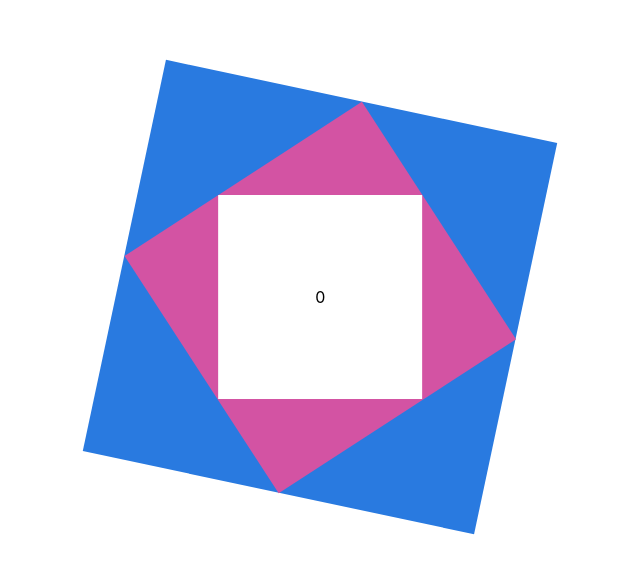
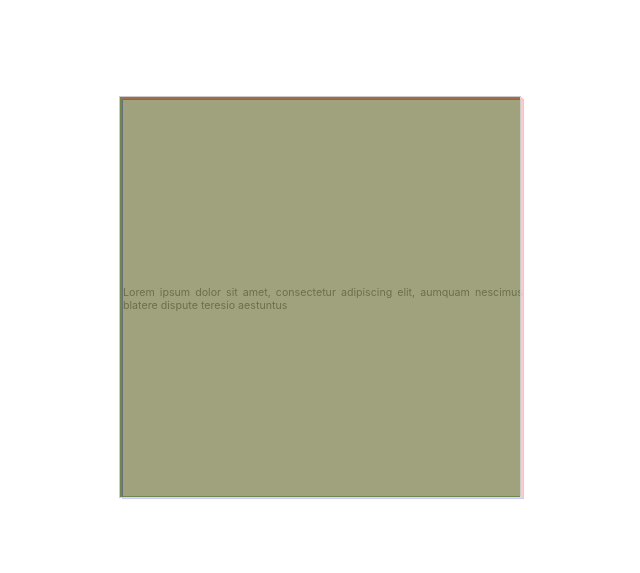
Before and after one commit to impproductions/react-nested-squares, a React (Create React App) app: page / in a window 1280 px wide. Shown: the part 103-676 px from the top of the page, without its empty margins (320-960 px from the left). Built offline with nearby package versions, Linux system fonts and the light colour scheme.

Commit message:
working fixed innermost, not scaling correctly

```diff
--- a/src/App.js
+++ b/src/App.js
@@ -1,4 +1,4 @@
-import Squares from './components/Squares';
+import NestedSquares from './components/Squares';
 
 import logo from './logo.svg';
 import './App.css';
@@ -22,15 +22,21 @@ function App() {
 
   return (
     <div className="App" style={{ display: "flex", height: "100vh", width: "100vw", alignItems: "center", justifyContent: "center" }}>
-      <div style={{transform: "rotateZ(12deg)"}}>
-        <Squares side={Math.min(windowSize[0], windowSize[1]) / 2} nestIndex={0}/*onResize={(scale) => setInnerSide(scale) }*/>
-          <div style={{ display: "flex", height: "100%", width: "100%" }}>
-            <div style={{ display: "flex", height: "100vh", width: "100vw", alignItems: "center", justifyContent: "center", maxHeight: "100%", maxWidth: "100%", flexGrow: 1, fontSize: "8pt", textAlign: "justify", overflow: "hidden", whiteSpace: "normal", textOverflow: "ellipsis" }}>
-              Content
-            </div>
+      {/* <div style={{transform: "rotateZ(12deg)"}}> */}
+      <NestedSquares side={Math.min(windowSize[0], windowSize[1]) / 2} nestAmount={2} nestIndex={2}>
+        <div style={{ display: "flex", height: "100%", width: "100%", border: "1px solid red" }}>
+          <div style={{ flex: "1 0 100%", fontSize: "1%", display: "flex", minHeight: "100%", minWidth: "100%", border: "1px solid blue", alignItems: "center", justifyContent: "center", maxHeight: "100%", maxWidth: "100%", flexGrow: 1, fontSize: "8pt", textAlign: "justify", overflow: "hidden", whiteSpace: "normal", textOverflow: "ellipsis" }}>
+            Lorem ipsum dolor sit amet, consectetur adipiscing elit, aumquam nescimus blatere dispute teresio aestuntus
           </div>
-        </Squares>
+        </div>
+      </NestedSquares>
+      {/* </div> */}
+      {/* <div style={{ width: "300px", height: "300px", backgroundColor: "black", color: "white" }}>
+        Lorem ipsum dolor sit amet, consectetur adipiscing elit. Fusce ut lectus dolor. Donec maximus imperdiet nibh, ac fermentum turpis fringilla vitae. Praesent nec enim varius, ullamcorper tellus ut, mollis odio. Pellentesque et purus sem. Fusce fermentum varius tortor quis consequat. Donec vestibulum, orci ut ultrices suscipit, diam nisl imperdiet odio, sit amet tempus enim diam elementum lorem. Aenean euismod odio id ultrices maximus. Morbi posuere ultricies massa, et pretium urna condimentum eget. Vestibulum odio arcu, pellentesque eu dapibus quis, molestie nec ligula.
       </div>
+      <div style={{ width: "300px", height: "300px", backgroundColor: "black", color: "white", transform: "scale(0.5)" }}>
+        Lorem ipsum dolor sit amet, consectetur adipiscing elit. Fusce ut lectus dolor. Donec maximus imperdiet nibh, ac fermentum turpis fringilla vitae. Praesent nec enim varius, ullamcorper tellus ut, mollis odio. Pellentesque et purus sem. Fusce fermentum varius tortor quis consequat. Donec vestibulum, orci ut ultrices suscipit, diam nisl imperdiet odio, sit amet tempus enim diam elementum lorem. Aenean euismod odio id ultrices maximus. Morbi posuere ultricies massa, et pretium urna condimentum eget. Vestibulum odio arcu, pellentesque eu dapibus quis, molestie nec ligula.
+      </div> */}
     </div>
   );
 }
--- a/src/components/Squares.js
+++ b/src/components/Squares.js
@@ -1,25 +1,30 @@
 import { useEffect, useRef, useState } from "react";
 
-function Squares({ side, nestAmount = 0, nestIndex = 0, children, ...restProps }) {
+function NestedSquares({ side, nestAmount = 1, children, ...restProps }) {
+    return (
+        <>
+            <Squares side={side} nestAmount={nestAmount} nestIndex={nestAmount} restProps>
+                {children}
+            </Squares>
+        </>
+    );
+}
+
+function Squares({ side, nestAmount = 1, nestIndex = 0, children, ...restProps }) {
     const [angle, setAngle] = useState(0);
     const [outerBgColor, setOuterBgColor] = useState(randomColor());
     const [innerBgColor, setInnerBgColor] = useState(randomColor());
     const outerBox = useRef(null);
 
     function convertAngle(angle) {
-        return angle;
+        return -45 + (angle % 360) / 4;
     }
 
-    function getParentAngle() {
-        return Number(outerBox.current?.parentElement.style.transform.split("rotateZ(")[1].split("deg)")[0] || 0);
-    }
-
-    function getVirtualParent() {
-        return Number(outerBox.current?.getBoundingClientRect());
-    }
+    // function getParentAngle() {
+    //     return Number(outerBox.current?.parentElement.style.transform.split("rotateZ(")[1].split("deg)")[0] || 0);
+    // }
 
     function scale(a) {
-        if (a == null) a = angle;
         return calculateScale(side, convertAngle(a));
     }
 
@@ -32,7 +37,7 @@ function Squares({ side, nestAmount = 0, nestIndex = 0, children, ...restProps }
             const center = [outerBox.getBoundingClientRect().left + outerBox.getBoundingClientRect().width / 2, outerBox.getBoundingClientRect().top + outerBox.getBoundingClientRect().height / 2];
             const pointer = [Number(e.clientX), Number(e.clientY)];
 
-            const newAngle = -45 + (Math.round(Math.atan2(pointer[1] - center[1], pointer[0] - center[0]) * 180 / Math.PI + 180) / 4) % 90;
+            const newAngle = (Math.round(Math.atan2(pointer[1] - center[1], pointer[0] - center[0]) * 180 / Math.PI + 180)) % 360;
 
             setAngle(newAngle);
         }
@@ -42,25 +47,30 @@ function Squares({ side, nestAmount = 0, nestIndex = 0, children, ...restProps }
         return () => window.removeEventListener("mousemove", mouseMove);
     }, []);
 
-    function ca() {
-        let a = (angle + getParentAngle());
-        a = a > 45 ? 90 - a : a;
-        return -a;
+    // function ca() {
+    //     let a = (angle + getParentAngle());
+    //     a = a > 45 ? 90 - a : a;
+    //     return -a;
+    // }
+
+    function innerAngle() {
+        return -angle * (nestAmount + 1) / 4;
     }
 
     return (
         <>
             <div ref={outerBox} boxtype="outer-box" id={"outer"} style={{ width: side + "px", height: side + "px", display: "flex", alignItems: "center", justifyContent: "center", backgroundColor: outerBgColor }}>
-                <div id="mid" style={{ width: side * scale() + "px", height: side * scale() + "px", transform: "rotateZ(" + (45 + Number(convertAngle(angle))) + "deg)", display: "flex", alignItems: "center", justifyContent: "center", backgroundColor: innerBgColor }}>
+                <div id="mid" style={{ width: side * scale(angle) + "px", height: side * scale(angle) + "px", transform: "rotateZ(" + (45 + Number(convertAngle(angle))) + "deg)", display: "flex", alignItems: "center", justifyContent: "center", backgroundColor: innerBgColor }}>
+                {/* <div id="mid" style={{ width: side * scale(angle) + "px", height: side * scale(angle) + "px", transform: "rotateZ(" + (45 + Number(convertAngle(angle))) + "deg)", display: "flex", alignItems: "center", justifyContent: "center", backgroundColor: innerBgColor }}> */}
                     {nestIndex > 0 ?
-                        <Squares side={side * scale()} nestAmount={nestAmount} nestIndex={nestIndex - 1}>
+                        <Squares side={side * scale(angle)} nestAmount={nestAmount} nestIndex={nestIndex - 1}>
                             {children}
                         </Squares>
                         :
-                        /* <div id="inner" style={{ backgroundColor: "white", width: (side * scale()) * scale(ca()) + "px", height: (side * scale()) * scale(ca()) + "px", transform: "rotateZ(" + (-45 + Number(-convertAngle(angle)) - getParentAngle()) + "deg)" }}> */
-                        <div id="inner" style={{ backgroundColor: "white", width: (side * scale()) * scale(ca()) + "px", height: (side * scale()) * scale(ca()) + "px", transform: "rotateZ(" + (-45 + Number(-convertAngle(angle)) - getParentAngle()) + "deg)" }}>
-                            <div id={"content"} style={{ height: "100%", width: "100%", display: "flex", justifyContent: "center", alignItems: "center" }}>
-                                {angle}
+                        <div id="inner" style={{ border: "1px solid black", opacity: "0.2", backgroundColor: "white", minWidth: side + "px", minHeight: side + "px", maxWidth: side + "px", maxHeight: side + "px", transform: "rotateZ(" + innerAngle() + "deg) scale(" + scale(angle) * scale(angle * (nestAmount + 1)) + ")", display: "flex", alignItems: "stretch", justifyContent: "stretch" }}>
+                        {/* <div id="inner" style={{ border: "1px solid black", backgroundColor: "white", width: (side * scale(angle)) * scale(angle * (nestAmount + 1)) + "px", height: ((side * scale(angle)) * scale(angle * (nestAmount + 1))) + "px", transform: "rotateZ(" + innerAngle() + "deg)", display: "flex", alignItems: "center", justifyContent: "center" }}> */}
+                            <div id={"content"} style={{ border: "1px solid green", flex: "1 0 100%" }}>
+                                {children}
                             </div>
                         </div>
                     }
@@ -71,7 +81,7 @@ function Squares({ side, nestAmount = 0, nestIndex = 0, children, ...restProps }
 
 }
 
-export default Squares;
+export default NestedSquares;
 
 
 function calculateScale(side, angle) {
```
